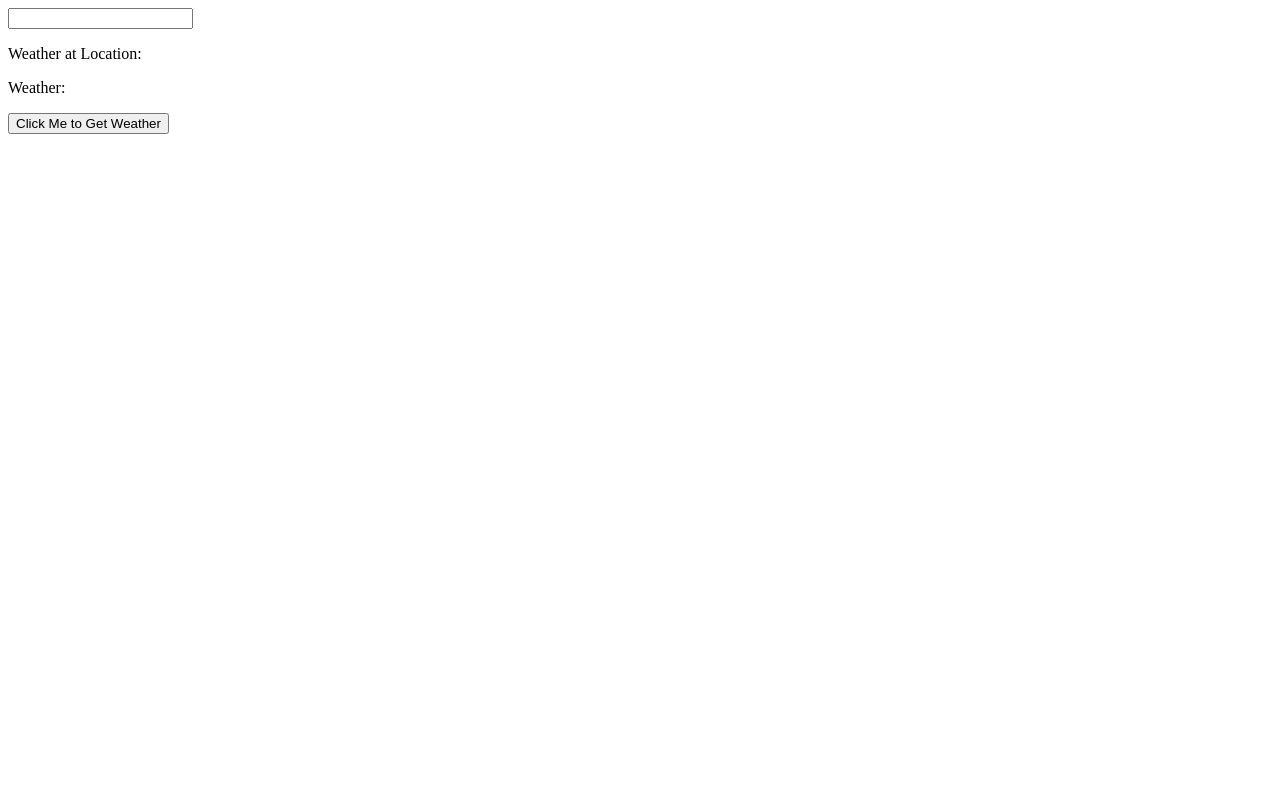
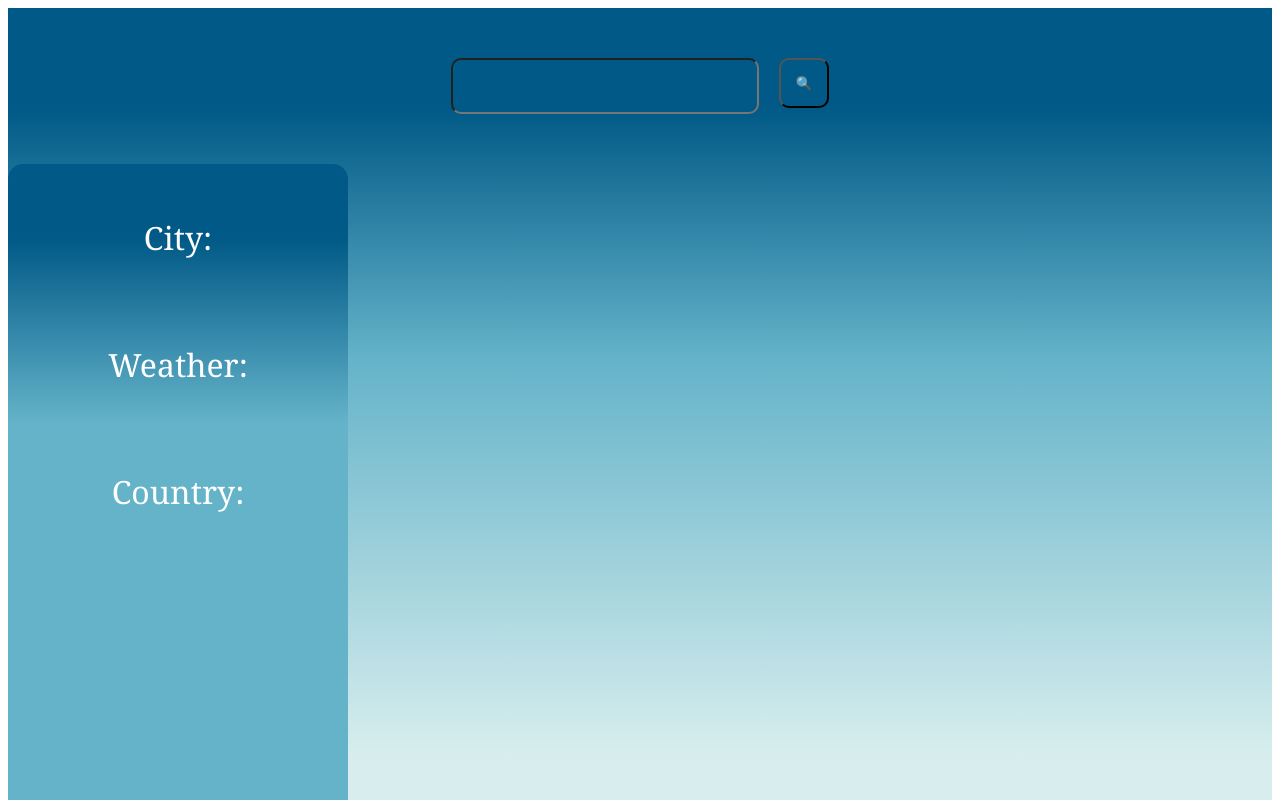
Before and after one commit to dleonsilva7226/weather-app, a React (Vite) app: page / in a window 1280 px wide. Shown: the top 800 px of the page. Built offline with nearby package versions, Linux system fonts and the light colour scheme.

Commit message:
Add Styling to Weather App and Layout some More OpenWeather API Data

```diff
--- a/src/App.jsx
+++ b/src/App.jsx
@@ -1,4 +1,7 @@
 import { useState } from 'react';
+import React from 'react';
+import ReactDOM from 'react-dom/client';
+import './styles.css';
 
 export default function App () {
   //API KEYS
@@ -7,15 +10,34 @@ export default function App () {
   const defaultQueryURL = `https://api.openweathermap.org/data/2.5/weather?q=London&appid=${weatherAPIKey}`;
   const [inputVal, setInputVal] = useState('');
   const [weatherVal, setWeatherVal] = useState('');
+  const [countryName, setCountryName] = useState('');
   const [weatherAtLocationVal, setWeatherAtLocationVal] = useState('');
+  const [cityName, setCityName] = useState('');
   // const [handledLocationRequestVal, setHandledLocationRequestVal] = useState('');
   const [currentLatitudeVal, setLatitudeVal] = useState('');
   const [currentLongitudeVal, setLongitudeVal] = useState('');
+  const backgroundClassesArr = ["dawnTime", "midMorningTime", "midAfternoonTime", "earlyEveningTime", "midEveningTime", "midnightTime"];
+
+  return (
+    <div className = "weatherHeader">
+      <div className = "headerInfo">
+        <input type = "text" value = {inputVal} className = "searchBox" onChange={handleInputValue}/>
+        <button onClick = {handleClick} className = "getWeatherButton">{`🔍`}</button>
+      </div>
+       {/* <p className = "locationWeather">Weather at Location: {weatherAtLocationVal}</p> */}
+      <div className = "weatherInfo">
+        <p className = "cityName">City: {cityName}</p>
+        <p className = "cityWeather">Weather: {weatherVal}</p>
+        <p className = "countryName">Country: {countryName}</p>
+       </div>
+     </div>
+  );
 
   function handleClick () {
     setWeatherVal('');
-
-    //Function that Cause Errors Below
+    setCountryName('');
+    setCityName('');
+    //DO THIS LATER
     // getCurrentLocationWeather();
     getSearchedWeather();
   }
@@ -26,10 +48,12 @@ export default function App () {
   }
 
   async function success(pos) {
-    console.log("Working");
     const crds = pos.coords;
-    setLatitudeVal(`${crds.latitude}`);
-    setLongitudeVal(`${crds.longitude}`);
+    const latitude = await crds.latitude;
+    const longitude = await crds.longitude;
+    setLatitudeVal(latitude);
+    setLongitudeVal(longitude);
+    console.log(`${latitude}, ${longitude}`);
     console.log(`${currentLatitudeVal}, ${currentLongitudeVal}`);
   }
 
@@ -37,43 +61,45 @@ export default function App () {
   //SOMETHING IS WRONG HERE BELOW. CHECK IT OUT: Location takes a bit of time to get. Erase the try statement
   //Look at Brocode course and attempt to solve the issue
   async function getCurrentLocationWeather () {
-    navigator.geolocation.getCurrentPosition(await success, await error);
-    try {
-    let queryURL = `https://api.openweathermap.org/data/3.0/onecall?lat=${currentLatitudeVal}&lon=${currentLongitudeVal}&appid=${weatherAPIKey}`;
+
+    // navigator.geolocation.getCurrentPosition(success, error);
+
+    // try {
+      // let queryURL = `https://api.openweathermap.org/data/2.5/forecast?lat=${-0.1257}&lon=${51.5085}&appid=${weatherAPIKey}`;
+
+    let queryURL = `https://api.openweathermap.org/data/3.0/onecall?lat=${-0.1257}&lon=${51.5085}&appid=${weatherAPIKey}`;
 
     const weatherResult = await fetchData(queryURL);
     if (weatherResult !== undefined) {
       setWeatherAtLocationVal(weatherResult + " F");
     }
-    }
-    catch (error){
-      console.log("Not Good");
-    }
+    // }
+    // catch (error){
+    //   console.log("Not Good");
+    // }
   }
 
   //SOMETHING IS WRONG HERE ABOVE. CHECK IT OUT: Location takes a bit of time to get. Erase the try statement
   //Look at Brocode course in JavaScript for promises and api fetching and attempt to solve the issue
 
+
+
+
+
   async function getSearchedWeather() {
-    let queryURL = `https://api.openweathermap.org/data/2.5/weather?q=${inputVal}&appid=${weatherAPIKey}`;
+    let queryURL = `https://api.openweathermap.org/data/2.5/weather?q=${inputVal}&appid=${weatherAPIKey}&units=imperial`;
     const weatherResult = await fetchData(queryURL);
     if (weatherResult !== undefined) {
       setWeatherVal(weatherResult + " F");
+    } else {
+      setWeatherVal("No Results Found");
+      setCountryName("No Results Found");
     }
   }
 
   function handleInputValue(event) {
     setInputVal(event.target.value);
   }
-
-  return (
-    <div className = "weatherHeader">
-      <input type = "text" value = {inputVal} onChange={handleInputValue}/>
-       <p className = "locationWeather">Weather at Location: {weatherAtLocationVal}</p>
-       <p className = "cityWeather">Weather: {weatherVal}</p>
-       <button onClick = {handleClick}>Click Me to Get Weather</button>
-     </div>
-  );
 
   //Fetches Weather Based on Provided Query
   async function fetchData (queryURL) {
@@ -87,10 +113,15 @@ export default function App () {
       console.log(data);
       console.log();
       console.log(data.main.temp);
-      let fahrenheitTemp = (data.main.temp - 273.15) * 9/5 + 32;
-      return Math.round(fahrenheitTemp);
+      // let fahrenheitTemp = (data.main.temp - 273.15) * 9/5 + 32;
+      setCountryName(data.sys.country);
+      setCityName(data.name);
+      return Math.round(data.main.temp);
     } catch (error) {
       console.error(`Error: ${error}`);
     }
   }
+
 }
+// const root = ReactDOM.createRoot(document.getElementById("root"));
+// root.render(<App />);
--- /dev/null
+++ b/src/styles.css
@@ -0,0 +1,67 @@
+.weatherHeader {
+    background: linear-gradient(0deg,#d8eeee,#d8eeee 25%,#64b3c9 65%,#005986 90%,#005986);
+    box-sizing: border-box;
+    /* width: auto; */
+    height: 1000px;
+}
+
+/* * {
+    background: linear-gradient(0deg,#d8eeee,#d8eeee 25%,#64b3c9 65%,#005986 90%,#005986);
+    box-sizing: border-box;
+    height: 500px;
+} */
+
+
+.searchBox {
+    background: linear-gradient(0deg ,#005986 90%,#005986);
+    border-radius: 10px;
+    width: 300px;
+    height: 50px;
+    flex: 0 0 auto;
+    /* font-weight: bold; */
+    font-size: xx-large;
+    text-align: center;
+    color: white;
+    /* border: 2px solid linear-gradient(0deg ,#005986 90%,#005986); */
+}
+
+
+.getWeatherButton {
+    border-radius: 10px;
+    width: 50px;
+    height: 50px;
+    flex: 0 0 auto;
+    /* border: 2px solid linear-gradient(0deg ,#005986 90%,#005986); */
+    background: linear-gradient(0deg ,#005986 90%,#005986);
+}
+
+
+.headerInfo {
+    padding: 50px;
+    display: flex;
+    gap: 20px;
+    justify-content: center;
+}
+
+
+.weatherInfo {
+    padding: 20px;
+    width: 300px;
+    height: 700px;
+    display: flex;
+    flex: 0 0 auto;
+    background: linear-gradient(0deg,#64b3c9 65%,#005986 90%,#005986);
+    /* border-width: 10px;
+    border-color: black; */
+    border-radius: 15px;
+    flex-direction: column;
+    align-items: center;
+    /* align-items: center;
+    justify-content: ; */
+    gap: 20px;
+    font-size: xx-large;
+    font-family: Georgia, 'Times New Roman', Times, serif;
+    color: white;
+
+}
+/* "dawnTime", "midMorningTime", "midAfternoonTime", "earlyEveningTime", "midEveningTime", "midnightTime" */
```
